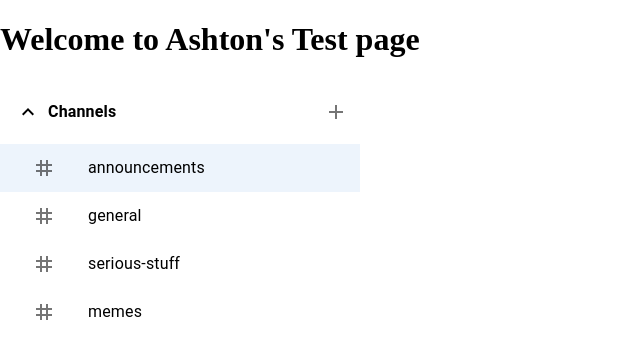
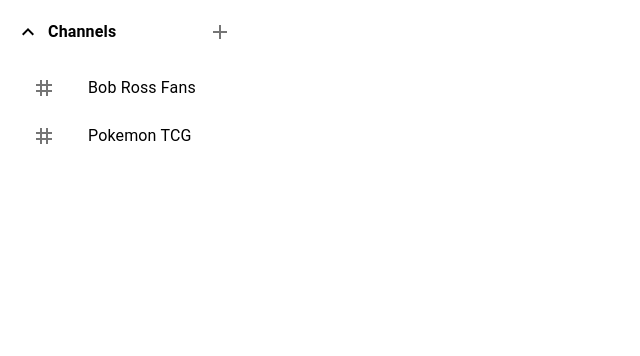
Before and after one commit to Martyn-Conkling/operating-owls-business-communication-platform, a React (Vite) app: page /ashton-test-page in a window 1280 px wide. Shown: the top 356 px of the page, without its empty margins (0-640 px from the left). Built offline with nearby package versions, Linux system fonts and the light colour scheme.

Commit message:
integrated channel component and selection

```diff
--- a/src/components/IndivChannel.jsx
+++ b/src/components/IndivChannel.jsx
@@ -3,7 +3,6 @@ import * as React from 'react';
 import ListItemButton from '@mui/material/ListItemButton';
 import ListItemIcon from '@mui/material/ListItemIcon';
 import ListItemText from '@mui/material/ListItemText';
-import MoreVertIcon from '@mui/icons-material/MoreVert';
 import TagIcon from '@mui/icons-material/Tag';
 import PropTypes from 'prop-types';
 import IconButton from '@mui/material/IconButton';
--- a/src/components/main-components/Channels.jsx
+++ b/src/components/main-components/Channels.jsx
@@ -8,18 +8,21 @@ import ExpandMore from '@mui/icons-material/ExpandMore';
 import Box from '@mui/material/Box';
 import IndivChannel from '../IndivChannel';
 import AddIcon from '@mui/icons-material/Add';
-import channelData from '../../data/channelData'
+//import channelData from '../../data/channelData'
+import channelData from '../../routes/ServerComponent/startingData.json'
 import ModalInput from '../ModalInput';
 import ListItem from '@mui/material/ListItem';
 import IconButton from '@mui/material/IconButton';
 
 
-export default function Channels(){
+export default function Channels(props){
     const [open, setOpen] = React.useState(true); //for the collapsible list
-    const [channels, setChannels] = React.useState(channelData); //to ensure we have responsive channels
+    const [channels, setChannels] = React.useState(channelData.channelArray); //to ensure we have responsive channels
     const [showModal, setShowModal] = React.useState(false); //for modal reveal and hide
-    const [selectedIndex, setSelectedIndex] = React.useState(1); //for the selected list item
+    const [selectedIndex, setSelectedIndex] = React.useState(props.defaultChannel); //for the selected list item
 
+
+    console.log('Selected Index ' + selectedIndex);
     const handleClick = () => {
         setOpen(!open);
     };
@@ -33,8 +36,8 @@ export default function Channels(){
         setChannels( (prevChannels) =>
             [...prevChannels,
                 {
-                    id: idInput,
-                    name: nameInput
+                    channelID: idInput,
+                    channelName: nameInput
                 }
             ]
         );
@@ -44,30 +47,30 @@ export default function Channels(){
 
     const deleteItem = (itemId) => {
         setChannels((prevChannels) =>
-        prevChannels.filter((channel) => channel.id !== itemId));
+        prevChannels.filter((channel) => channel.channelID !== itemId));
     }
 
     const handleModalClose = () => {
         setShowModal(false);
     }
 
-    const handleListItemClick = (event, index) => {
-        setSelectedIndex(index);
+    const handleListItemClick = (event, channelId) => {
+        setSelectedIndex(channelId);
+        props.onSelectChannel(channelId);
     };
 
     const channelElements = channels.map(channel => (
         <IndivChannel
-            key={channel.id}
-            name={channel.name}
-            onClick={(event)=> handleListItemClick(event, channel.id)}
-            selected={selectedIndex === channel.id}
-            deleteChannel={()=> deleteItem(channel.id)}
+            key={channel.channelID}
+            name={channel.channelName}
+            onClick={(event)=> handleListItemClick(event, channel.channelID)}
+            selected={selectedIndex === channel.channelID}
+            deleteChannel={()=> deleteItem(channel.channelID)}
         />
     ))
 
     return (
         <>
-            <h1>Welcome to Ashton's Test page</h1>
             <Box sx={{ width: '100%', maxWidth: 360, bgcolor: 'background.paper' }}>
                 <nav>
                     <List component="nav">
--- a/src/routes/ServerComponent/ServerComponent.jsx
+++ b/src/routes/ServerComponent/ServerComponent.jsx
@@ -10,7 +10,7 @@ import AttachFileIcon from '@mui/icons-material/AttachFile';
 
 import './ServerStyles.css';
 import data from './startingData.json';
-
+import Channels from "../../components/main-components/Channels"
 
 
 
@@ -33,12 +33,22 @@ const [dataStore, setDataStore] = useState(data);
 const [selectedChannel, setSelectedChannel] = useState(0);
 
 
-const [messagesArray, setMessagesArray] = useState([...dataStore["channelArray"][selectedChannel]["last50MessagesArray"]]);
+const [messagesArray, setMessagesArray] = useState([]);
+useEffect(() => {
+    if (dataStore["channelArray"][selectedChannel]) {
+      setMessagesArray([...dataStore["channelArray"][selectedChannel]["last50MessagesArray"]]);
+    }
+  }, [dataStore, selectedChannel]);
+
 
 const [newMessage, setNewMessage] = useState(blankMessage);
 
+
 const [error, setError] = useState('');
 
+const handleChannelSelect = (channelId) => {
+    setSelectedChannel(channelId);
+}
 
 const handleSendMessage = (event) => {
 
@@ -86,6 +96,12 @@ return (
 <div className="server-container">
 
 <div id='channel-list'>
+    <Channels
+        onSelectChannel={handleChannelSelect}
+        defaultChannel={selectedChannel}
+    />
+
+ {/*
 <h2>Text Channels</h2>
 <input type="text" />
 <button>Create Channel</button>
@@ -99,11 +115,11 @@ return (
 
     ))}
 
-
+    */  }
 </div>
 
 <div id='chat-section'>
-    <h2>Text Channel:{dataStore["channelArray"][selectedChannel]["channelName"]}</h2>
+    <h2>Text Channel:{dataStore["channelArray"][selectedChannel]?.channelName}</h2>
 
     <div id='message-list'>
         {/* dynamically renders the messages based on data */}
--- a/src/routes/ServerComponent/startingData.json
+++ b/src/routes/ServerComponent/startingData.json
@@ -3,7 +3,7 @@
 
 
   {
-    "channelID": "channel10001",
+    "channelID": 0,
     "channelName": "Bob Ross Fans",
     "selectedBool":true,
     "last50MessagesArray":[
@@ -96,7 +96,7 @@
 
 
   {
-    "channelID": "channel10002",
+    "channelID": 1,
     "channelName": "Pokemon TCG",
     "selectedBool": false,
     "last50MessagesArray":[
```
